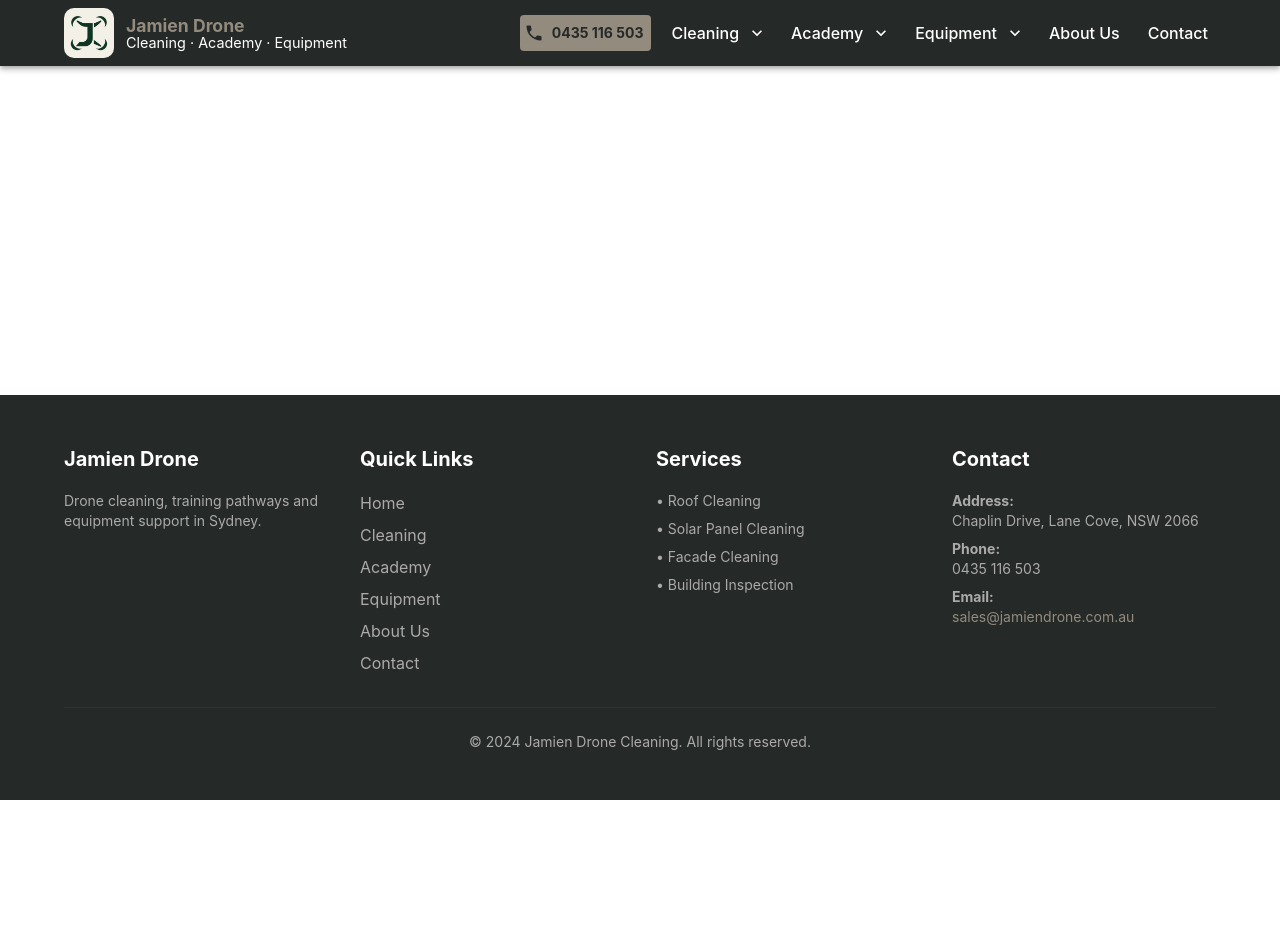
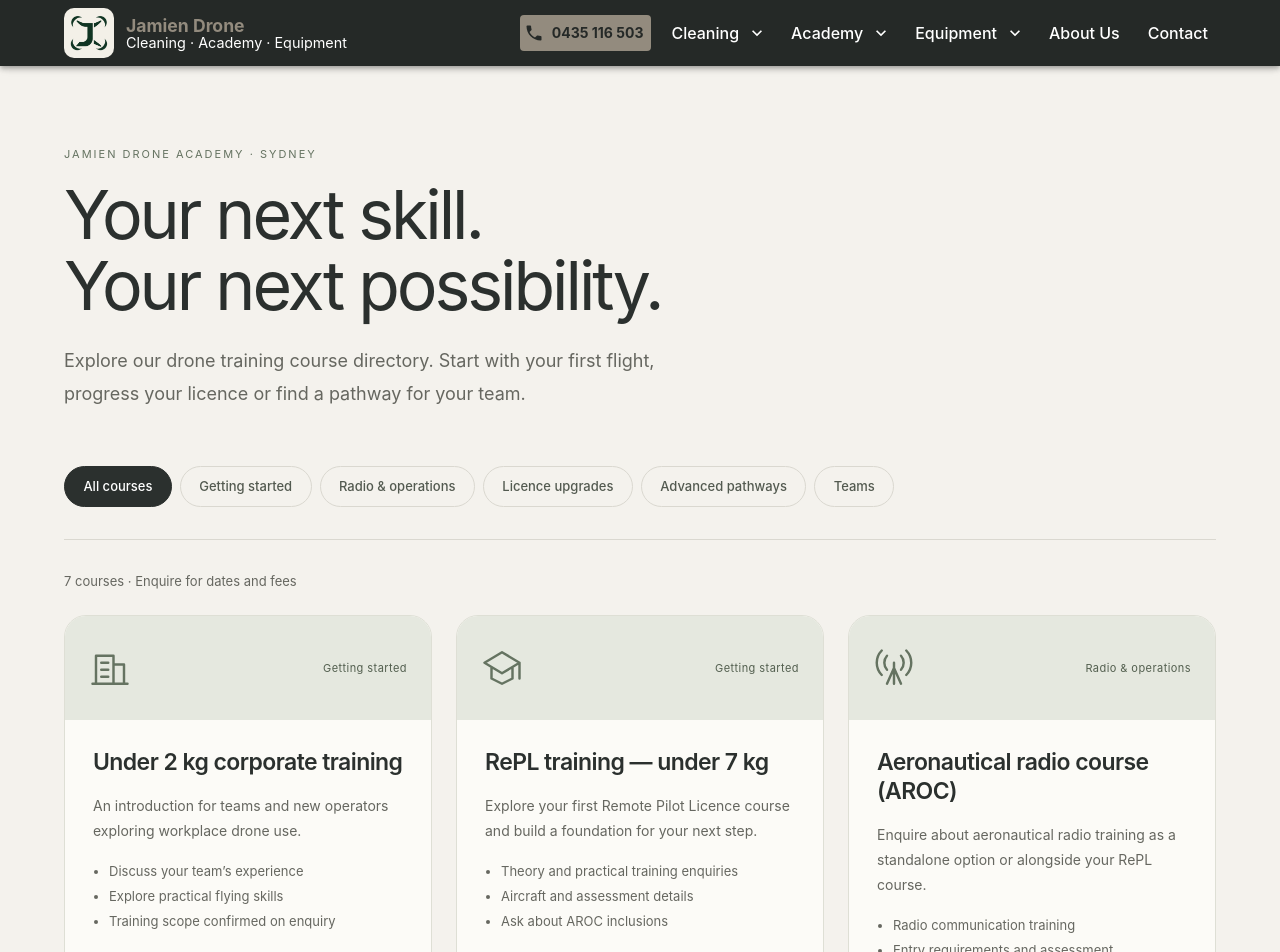
Before and after one commit to steven29-test/jamien-drone-cleaning, a React (Vite) app: page /academy/courses in a window 1280 px wide. Shown: the top 952 px of the page. Before the commit the page ends 800 px from the top, so only its background shows below. Built offline with nearby package versions, Linux system fonts and the light colour scheme.

Commit message:
Add Academy course directory with category filters and course enquiries

```diff
--- a/api/sitemap.ts
+++ b/api/sitemap.ts
@@ -41,6 +41,7 @@ const sitemapContent = `<?xml version="1.0" encoding="UTF-8"?>
   <url><loc>https://www.jamiendrone.com.au/services/commercial/school-cleaning</loc><changefreq>monthly</changefreq><priority>0.8</priority></url>
   <url><loc>https://www.jamiendrone.com.au/services/commercial/office-cleaning</loc><changefreq>monthly</changefreq><priority>0.8</priority></url>
   <url><loc>https://www.jamiendrone.com.au/services/commercial/strata-cleaning</loc><changefreq>monthly</changefreq><priority>0.8</priority></url>
+  <url><loc>https://www.jamiendrone.com.au/academy/courses</loc><changefreq>monthly</changefreq><priority>0.8</priority></url>
 </urlset>`;
 
 export default function handler(_req: VercelRequest, res: VercelResponse) {
--- a/postbuild.mjs
+++ b/postbuild.mjs
@@ -19,3 +19,4 @@ if (fs.existsSync(publicDir)) {
   });
 }
 await prerenderTraining(distDir);
+await prerenderTraining(distDir, true);
--- a/src/App.tsx
+++ b/src/App.tsx
@@ -3,6 +3,7 @@ import Navigation from './components/Navigation'
 import Footer from './components/Footer'
 import Home from './pages/Home'
 import DroneTraining from './pages/DroneTraining'
+import TrainingCourses from './pages/TrainingCourses'
 import Equipment from './pages/Equipment'
 import About from './pages/About'
 import Services from './pages/Services'
@@ -23,6 +24,7 @@ function App() {
           <Route path="/services/residential/:serviceId" element={<ResidentialService />} />
           <Route path="/services/commercial/:serviceId" element={<CommercialService />} />
           <Route path="/drone-training" element={<DroneTraining />} />
+          <Route path="/academy/courses" element={<TrainingCourses />} />
           <Route path="/equipment" element={<Equipment />} />
           <Route path="/contact" element={<Contact />} />
         </Routes>
--- a/src/components/Navigation.tsx
+++ b/src/components/Navigation.tsx
@@ -32,6 +32,7 @@ export default function Navigation() {
     { label: 'Contact', path: '/contact' },
   ]
   const academyLinks = [
+    { label: 'All Courses', path: '/academy/courses' },
     { label: 'RePL Training', path: '/drone-training#repl-training' },
     { label: 'Licence Upgrades', path: '/drone-training#licence-upgrades' },
     { label: 'Group Training', path: '/drone-training#group-training' },
--- a/src/pages/DroneTraining.tsx
+++ b/src/pages/DroneTraining.tsx
@@ -5,11 +5,15 @@ import { updatePageMeta } from '../utils/seo'
 import './DroneTraining.css'
 
 export default function DroneTraining() {
-  const { hash } = useLocation()
+  const { hash, search } = useLocation()
+  const selectedCourse = new URLSearchParams(search).get('course')
   const [course, setCourse] = useState('First RePL course')
   const [status, setStatus] = useState('')
   const [sending, setSending] = useState(false)
   const [failed, setFailed] = useState(false)
+  useEffect(() => {
+    if (selectedCourse) setCourse(selectedCourse)
+  }, [selectedCourse])
   useEffect(() => {
     window.scrollTo(0, 0)
     updatePageMeta('Drone Training Sydney | RePL Courses | Jamien Drone Academy', 'Explore RePL drone training in Sydney with Jamien Drone Academy. Ask about beginner courses, licence upgrades, group training, fees and Chinese-language enquiries.', 'https://www.jamiendrone.com.au/drone-training')
--- /dev/null
+++ b/src/pages/TrainingCourses.tsx
@@ -0,0 +1,50 @@
+import { useEffect, useState } from 'react'
+import { Link } from 'react-router-dom'
+import { Box, Button, Container, Typography } from '@mui/material'
+import { updatePageMeta } from '../utils/seo'
+
+const courses = [
+  { title: 'Under 2 kg corporate training', category: 'Getting started', icon: "M4 21V5h10v16M14 10h6v11M7 9h4M7 13h4M7 17h4M2 21h20", description: 'An introduction for teams and new operators exploring workplace drone use.', points: ['Discuss your team’s experience', 'Explore practical flying skills', 'Training scope confirmed on enquiry'] },
+  { title: 'RePL training — under 7 kg', category: 'Getting started', icon: "M2 9l10-6 10 6-10 6-10-6ZM6 12v6l6 3 6-3v-6M22 9v9", description: 'Explore your first Remote Pilot Licence course and build a foundation for your next step.', points: ['Theory and practical training enquiries', 'Aircraft and assessment details', 'Ask about AROC inclusions'] },
+  { title: 'Aeronautical radio course (AROC)', category: 'Radio & operations', icon: "M12 9v12M8 21l4-9 4 9M8 5a6 6 0 0 0 0 8M16 5a6 6 0 0 1 0 8M5 2a10 10 0 0 0 0 14M19 2a10 10 0 0 1 0 14", description: 'Enquire about aeronautical radio training as a standalone option or alongside your RePL course.', points: ['Radio communication training', 'Entry requirements and assessment', 'Check standalone or bundled options'] },
+  { title: 'RePL upgrade — under 25 kg', category: 'Licence upgrades', icon: "M8 9h8v6H8zM8 9 4 5m12 4 4-4M8 15l-4 4m12-4 4 4M2 4h5M17 4h5M2 20h5M17 20h5", description: 'For existing pilots exploring training for a heavier aircraft and their next application.', points: ['Review your current RePL', 'Discuss your intended aircraft', 'Confirm a suitable upgrade pathway'] },
+  { title: 'Chief Remote Pilot / ReOC pathway', category: 'Advanced pathways', icon: "M8 4H5v17h14V4h-3M8 2h8v5H8zM8 12h8M8 16h5", description: 'Discuss training and support options for leading a drone operation.', points: ['Share your operational goals', 'Discuss experience and prerequisites', 'Specialist availability to be confirmed'] },
+  { title: 'BVLOS training', category: 'Advanced pathways', icon: "M21 12a9 9 0 1 1-18 0 9 9 0 0 1 18 0ZM16 8l-3 5-5 3 3-5 5-3Z", description: 'Explore further training options for beyond visual line of sight operations.', points: ['Discuss your existing qualifications', 'Ask about specialist training options', 'Provider and availability to be confirmed'] },
+  { title: 'Group & corporate training', category: 'Teams', icon: "M9 8a3 3 0 1 1-6 0 3 3 0 0 1 6 0ZM21 8a3 3 0 1 1-6 0 3 3 0 0 1 6 0ZM1 21v-3a5 5 0 0 1 10 0v3M13 21v-3a5 5 0 0 1 10 0v3", description: 'Plan a training enquiry around your people, aircraft and business goals.', points: ['Training for multiple participants', 'Discuss preferred dates and location', 'Request a tailored course proposal'] },
+]
+const categories = ['All courses', 'Getting started', 'Radio & operations', 'Licence upgrades', 'Advanced pathways', 'Teams']
+
+export default function TrainingCourses() {
+  const [category, setCategory] = useState('All courses')
+  useEffect(() => {
+    window.scrollTo(0, 0)
+    updatePageMeta('Drone Training Courses Sydney | Jamien Drone Academy', 'Browse drone training enquiries with Jamien Drone Academy: RePL, AROC, licence upgrades, corporate training and advanced pathways in Sydney.', 'https://www.jamiendrone.com.au/academy/courses')
+  }, [])
+  const visibleCourses = courses.filter(course => category === 'All courses' || course.category === category)
+  return <Box component="main" sx={{ bgcolor: '#F4F2ED', color: '#2B302E', pb: { xs: 7, md: 11 } }}>
+    <Container maxWidth="lg">
+      <Box component="header" sx={{ pt: { xs: 6, md: 10 }, pb: { xs: 5, md: 7 }, maxWidth: 820 }}>
+        <Typography sx={{ fontSize: 11, letterSpacing: 2, textTransform: 'uppercase', color: '#657361', mb: 2 }}>Jamien Drone Academy · Sydney</Typography>
+        <Typography component="h1" sx={{ fontSize: { xs: 42, md: 68 }, letterSpacing: '-.045em', lineHeight: 1.05, mb: 3 }}>Your next skill.<br />Your next possibility.</Typography>
+        <Typography sx={{ maxWidth: 600, fontSize: { xs: 16, md: 18 }, color: '#666760', lineHeight: 1.8 }}>Explore our drone training course directory. Start with your first flight, progress your licence or find a pathway for your team.</Typography>
+      </Box>
+      <Box component="nav" aria-label="Filter training courses" sx={{ display: 'flex', flexWrap: 'wrap', gap: 1, pb: 4, borderBottom: '1px solid #DAD8D0', mb: 4 }}>
+        {categories.map(item => <Button key={item} aria-pressed={category === item} onClick={() => setCategory(item)} sx={{ borderRadius: '30px', px: 2.3, py: 1, fontSize: 13, textTransform: 'none', border: '1px solid', borderColor: category === item ? '#2B302E' : '#DAD8D0', bgcolor: category === item ? '#2B302E' : 'transparent', color: category === item ? '#fff' : '#535A50', '&:hover': { bgcolor: category === item ? '#414A40' : '#E8E9E1' } }}>{item}</Button>)}
+      </Box>
+      <Typography role="status" sx={{ fontSize: 13, color: '#666760', mb: 3 }}>{visibleCourses.length} course{visibleCourses.length === 1 ? '' : 's'} · Enquire for dates and fees</Typography>
+      <Box sx={{ display: 'grid', gridTemplateColumns: { xs: '1fr', sm: 'repeat(2, 1fr)', md: 'repeat(3, 1fr)' }, gap: 3 }}>
+        {visibleCourses.map(({ title, category: group, icon, description, points }) => <Box component="article" key={title} sx={{ bgcolor: '#FCFBF7', border: '1px solid #DEDFD5', borderRadius: '22px', overflow: 'hidden', display: 'flex', flexDirection: 'column' }}>
+          <Box sx={{ bgcolor: '#E5E8DF', p: 3, display: 'flex', justifyContent: 'space-between', alignItems: 'center', minHeight: 104 }}><svg width="42" height="42" viewBox="0 0 24 24" fill="none" stroke="#657361" strokeWidth="1.4" strokeLinecap="round" strokeLinejoin="round" aria-hidden="true"><path d={icon} /></svg><Typography sx={{ fontSize: 11, letterSpacing: '.04em', color: '#535F4F' }}>{group}</Typography></Box>
+          <Box sx={{ p: 3.5, display: 'flex', flexDirection: 'column', flex: 1 }}>
+            <Typography component="h2" sx={{ fontSize: 23, fontWeight: 600, letterSpacing: '-.025em', lineHeight: 1.25, mb: 2 }}>{title}</Typography>
+            <Typography sx={{ fontSize: 14, lineHeight: 1.8, color: '#666760', mb: 2 }}>{description}</Typography>
+            <Box component="ul" sx={{ pl: 2, mt: 0, mb: 3, color: '#666760', fontSize: 13, lineHeight: 1.9 }}>{points.map(point => <li key={point}>{point}</li>)}</Box>
+            <Button component={Link} to={`/drone-training?course=${encodeURIComponent(title)}#enquire`} endIcon={<span aria-hidden="true">→</span>} aria-label={`Enquire about ${title}`} sx={{ mt: 'auto', justifyContent: 'space-between', bgcolor: '#2B302E', color: '#fff', textTransform: 'none', borderRadius: '30px', px: 2.5, py: 1.4, '&:hover': { bgcolor: '#465141' } }}>Enquire about this course</Button>
+          </Box>
+        </Box>)}
+      </Box>
+      <Typography sx={{ fontSize: 12, lineHeight: 1.8, color: '#666760', mt: 3 }}>Course availability, provider, prerequisites, fees and inclusions are confirmed before booking. Advanced pathways are enquiries for specialist options. Training does not itself grant operational approvals.</Typography>
+      <Box sx={{ mt: { xs: 6, md: 8 }, bgcolor: '#2B302E', color: '#F4F2ED', borderRadius: '22px', p: { xs: 4, md: 6 }, display: 'flex', gap: 3, flexWrap: 'wrap', alignItems: 'center', justifyContent: 'space-between' }}><Box><Typography component="h2" sx={{ fontSize: { xs: 28, md: 36 }, mb: 1 }}>Not sure where to start?</Typography><Typography sx={{ color: '#CDCFC5', fontSize: 15 }}>Tell us what you want to do. We’ll help you explore the next step.</Typography></Box><Button component={Link} to="/drone-training#enquire" sx={{ bgcolor: '#E5E8DF', color: '#2B302E', textTransform: 'none', borderRadius: '30px', px: 3, py: 1.5, '&:hover': { bgcolor: '#D3D9C9' } }}>Help me choose →</Button></Box>
+    </Container>
+  </Box>
+}
```
Also changed, not shown: scripts/prerender-training.mjs (+12 -10 lines), vercel.json, 1 other file (tests, documents, lock files or other folders).
